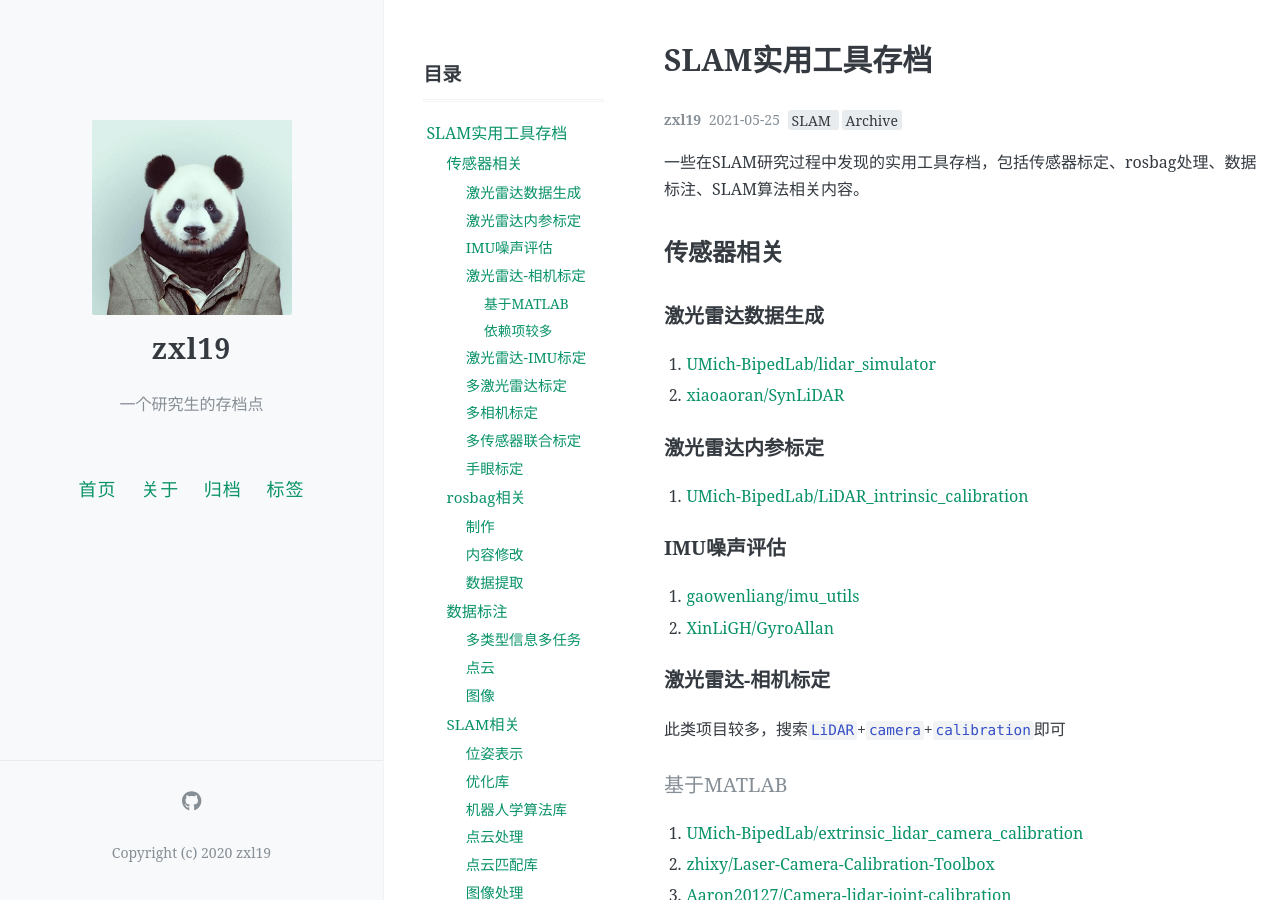
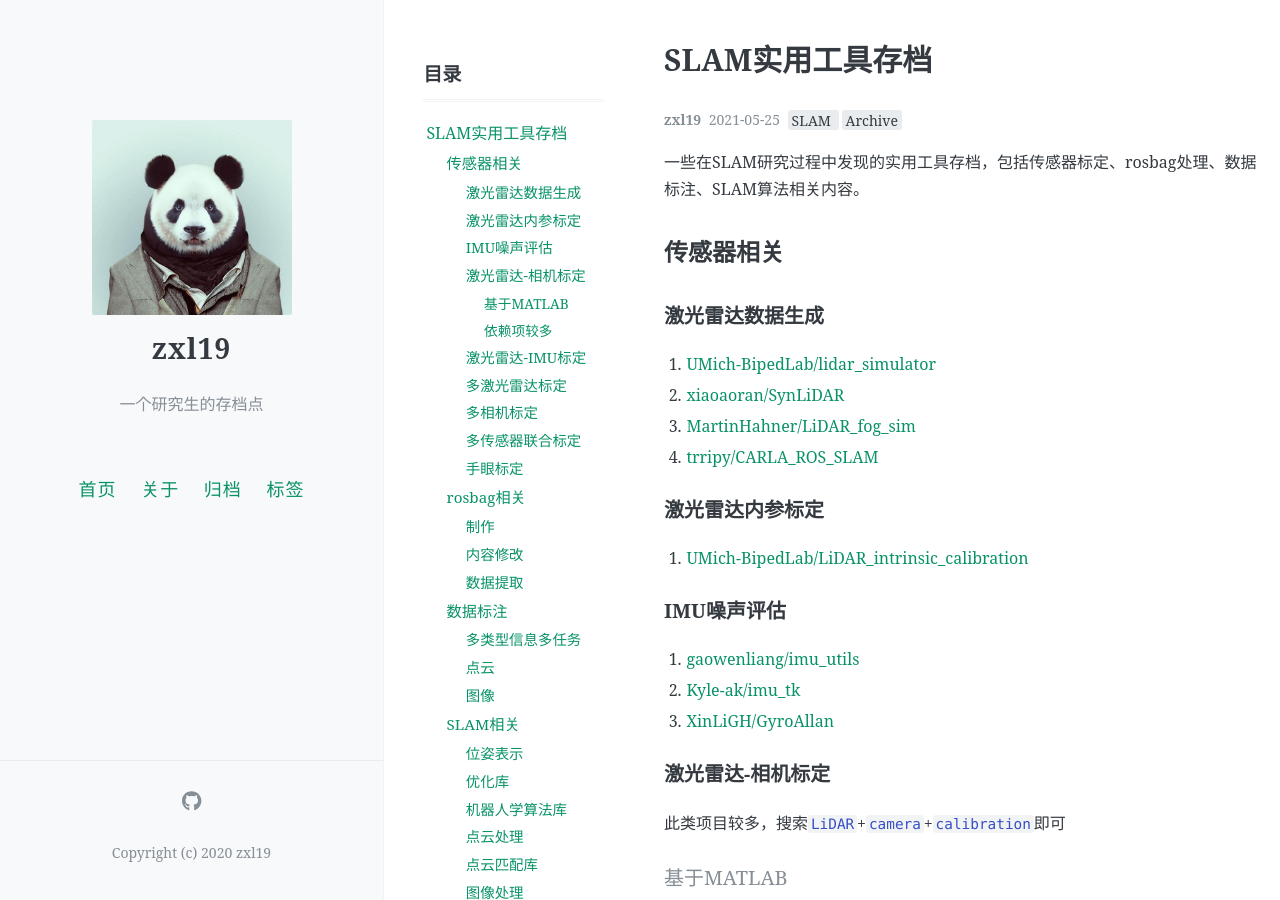
Before and after one commit to zxl19/zxl19.github.io, a Jekyll site: the page built from _posts/2021-05-25-slam-tool.md, in a window 1280 px wide and 900 px high. Built offline with Jekyll 4.4.1, drawn with Linux system fonts in a browser that asks for light colours; comment, search, counter and statistics services are not loaded.

Commit message:
Update 2021-05-25-slam-tool.md

```diff
--- a/_posts/2021-05-25-slam-tool.md
+++ b/_posts/2021-05-25-slam-tool.md
@@ -19,6 +19,8 @@ pinned: false
 
 1. [UMich-BipedLab/lidar_simulator](https://github.com/UMich-BipedLab/lidar_simulator)
 2. [xiaoaoran/SynLiDAR](https://github.com/xiaoaoran/SynLiDAR)
+3. [MartinHahner/LiDAR_fog_sim](https://github.com/MartinHahner/LiDAR_fog_sim)
+4. [trripy/CARLA_ROS_SLAM](https://github.com/trripy/CARLA_ROS_SLAM)
 
 ### 激光雷达内参标定
 
@@ -27,7 +29,8 @@ pinned: false
 ### IMU噪声评估
 
 1. [gaowenliang/imu_utils](https://github.com/gaowenliang/imu_utils)
-2. [XinLiGH/GyroAllan](https://github.com/XinLiGH/GyroAllan)
+2. [Kyle-ak/imu_tk](https://github.com/Kyle-ak/imu_tk)
+3. [XinLiGH/GyroAllan](https://github.com/XinLiGH/GyroAllan)
 
 ### 激光雷达-相机标定
 
```
